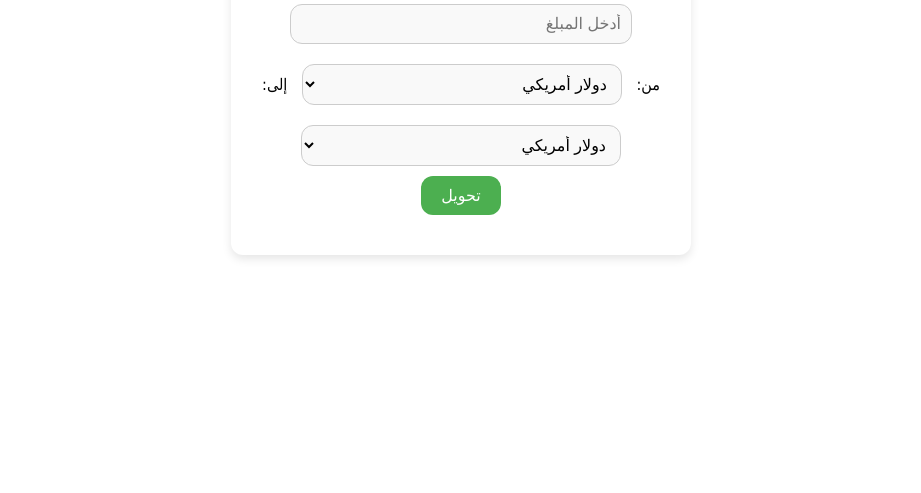
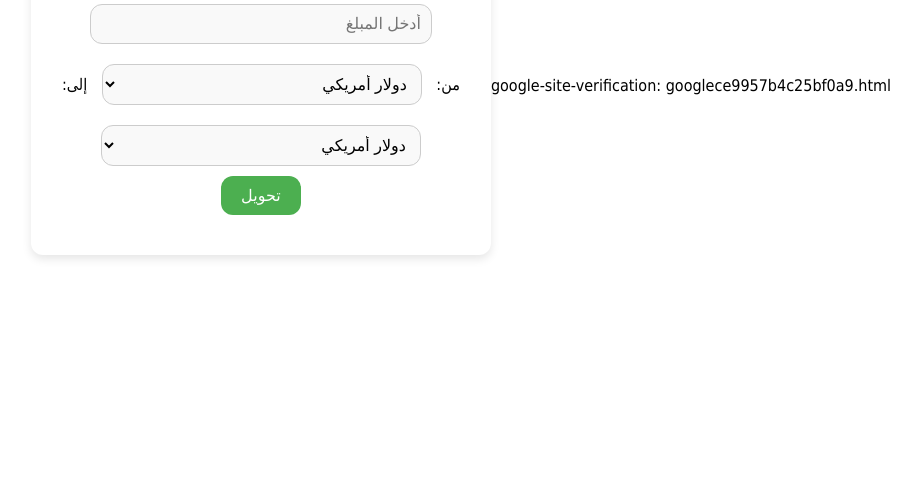
Before and after one commit to saidja01/currency_converter_styled.html, a plain HTML site: page index.html in a window 1280 px wide. Shown: the part 323-816 px from the top of the page, without its empty margins (179-1100 px from the left). Drawn offline with Linux system fonts and the light colour scheme; no server answers.

Commit message:
Update index.html

```diff
--- a/index.html
+++ b/index.html
@@ -2,6 +2,7 @@
 <!DOCTYPE html>
 <html lang="ar" dir="rtl">
 <head>
+  google-site-verification: googlece9957b4c25bf0a9.html
   <meta charset="UTF-8" />
   <meta name="viewport" content="width=device-width, initial-scale=1.0" />
   <title>محول العملات</title>
```
